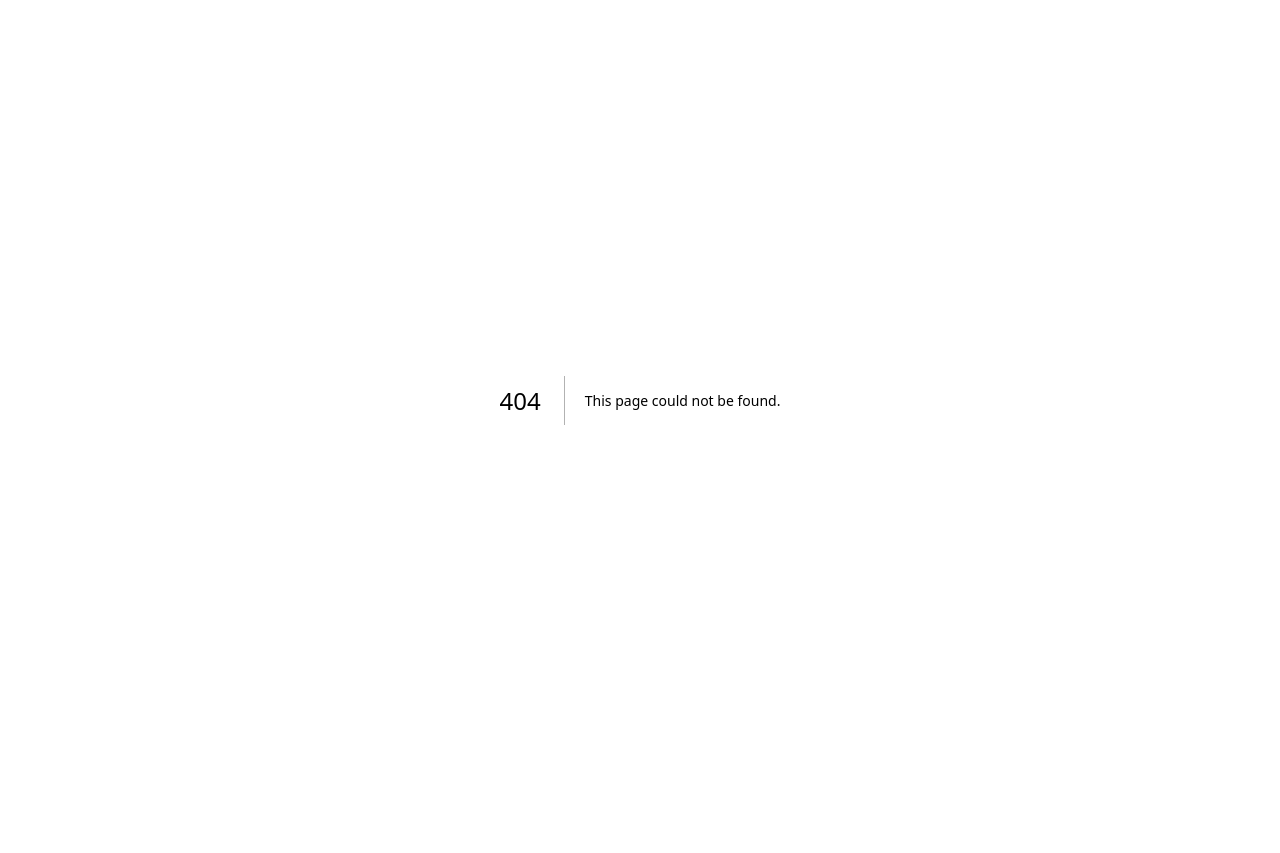
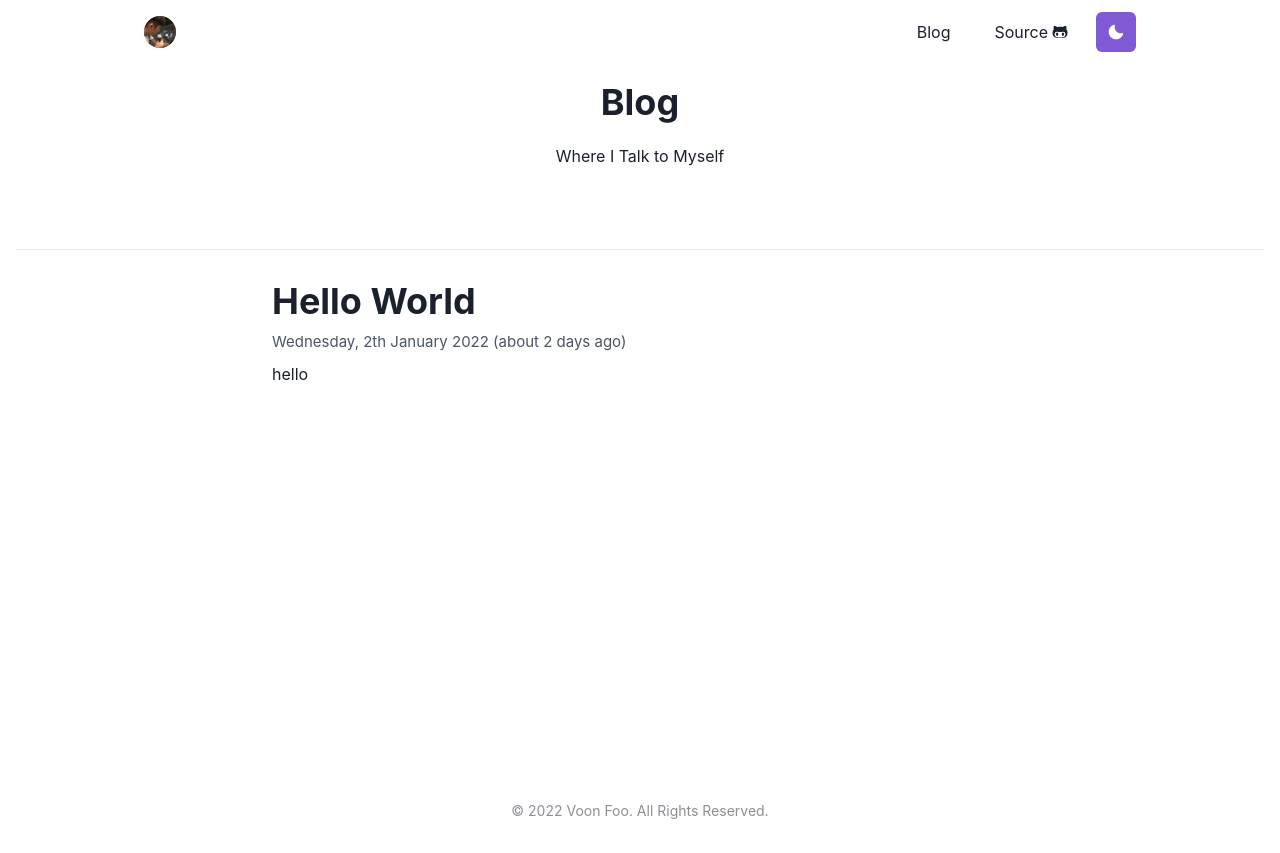
Before and after one commit to voonfoo/voonfoo.github.io, a Next.js app: page /blog in a window 1280 px wide. Before the commit this address had no page. Before the commit the page ends 800 px from the top, so only its background shows below. Built offline with nearby package versions, Linux system fonts and the light colour scheme.

Commit message:
added blog page

```diff
--- a/components/DarkModeSwitch.js
+++ b/components/DarkModeSwitch.js
@@ -1,16 +1,18 @@
-import { useColorMode, Switch } from '@chakra-ui/react'
+import { SunIcon, MoonIcon } from '@chakra-ui/icons';
+import {
+	IconButton,
+	useColorMode,
+	useColorModeValue
+} from '@chakra-ui/react'
 
 export const DarkModeSwitch = () => {
-  const { colorMode, toggleColorMode } = useColorMode()
-  const isDark = colorMode === 'dark'
-  return (
-    <Switch
-      position="fixed"
-      top="1rem"
-      right="1rem"
-      color="green"
-      isChecked={isDark}
-      onChange={toggleColorMode}
-    />
-  )
+	const { toggleColorMode } = useColorMode();
+	return (
+		<IconButton
+			aria-label='Toggle Dark Mode'
+			colorScheme={useColorModeValue('purple', 'orange')}
+			icon={useColorModeValue(<MoonIcon/>, <SunIcon/>)}
+			onClick={toggleColorMode}>
+		</IconButton>
+	)
 }
--- /dev/null
+++ b/components/Footer.js
@@ -0,0 +1,11 @@
+import { Box } from "@chakra-ui/react";
+
+const Footer = () => {
+    return (
+        <Box align="center" opacity={0.5} fontSize={'sm'}>
+            &copy; {new Date().getFullYear()} Voon Foo. All Rights Reserved.
+        </Box>
+    )
+}
+
+export default Footer
--- a/components/NavBar.js
+++ b/components/NavBar.js
@@ -1,18 +1,21 @@
 import {
     Box,
     Flex,
-    Button,
-    Text,
     Icon,
+    IconButton,
+    Menu,
+    MenuButton,
+    MenuItem,
+    Container,
     HStack,
     Link,
-    Container,
     Avatar,
     useColorModeValue,
-    useColorMode
+    MenuList
 } from "@chakra-ui/react"
-import { MoonIcon, SunIcon } from "@chakra-ui/icons"
+import { HamburgerIcon } from "@chakra-ui/icons"
 import { FaGithubAlt } from "react-icons/fa";
+import { DarkModeSwitch } from "./DarkModeSwitch";
 
 const LinkItem = ({ href, children, ...props }) => {
     return (
@@ -23,24 +26,39 @@ const LinkItem = ({ href, children, ...props }) => {
 }
 
 const NavBar = () => {
-    const { colorMode, toggleColorMode } = useColorMode();
     return (
-        <Box bg={useColorModeValue('#ffffff40', '#20202380')} px={4}>
+        <Box
+            bg={useColorModeValue('#ffffff40', '#20202380')}
+            px={4}
+            position={'fixed'}
+            w='100%'
+            css={{ backdropFilter: 'blur(10px)' }}>
             <Container maxW='container.lg'>
                 <Flex h={16} alignItems={'center'} justifyContent={'space-between'}>
-                    <Avatar size="sm" name="Voon Foo" />
+                    <Avatar size="sm" name="Voon Foo" src="profile.jpg" />
                     <Flex alignItems={'center'}>
-                        <HStack spacing={7} alignItems={'center'}>
+                        <HStack mr={5} spacing={7} alignItems={'center'} display={{ base: 'none', md: 'flex' }}>
                             <LinkItem>
                                 Blog
                             </LinkItem>
                             <LinkItem href="https://github.com/voonfoo/voonfoo.github.io" display="inline-flex" alignItems="center" style={{ gap: 4 }}>
                                 Source <Icon as={FaGithubAlt} />
                             </LinkItem>
-                            <Button onClick={toggleColorMode}>
-                                {colorMode === 'light' ? <MoonIcon /> : <SunIcon />}
-                            </Button>
                         </HStack>
+                        <Box flex={1} spacing={7}>
+                            <DarkModeSwitch />
+                            <Box ml={2} display={{ base: 'inline-block', md: "none" }}>
+                                <Menu isLazy id="navbar-menu">
+                                    <MenuButton
+                                        as={IconButton}
+                                        icon={<HamburgerIcon />}
+                                        aria-label="Options" />
+                                    <MenuList>
+                                        <MenuItem as={Link}>Blog</MenuItem>
+                                    </MenuList>
+                                </Menu>
+                            </Box>
+                        </Box>
                     </Flex>
                 </Flex>
             </Container>
--- /dev/null
+++ b/components/layouts/main.js
@@ -0,0 +1,15 @@
+import { Box } from "@chakra-ui/react"
+import Footer from "../Footer"
+import NavBar from "../NavBar"
+
+const Main = ({ children, router }) => {
+    return (
+        <Box as="main" pb={8}>
+            <NavBar />
+            {children}
+            <Footer/>
+        </Box>
+    )
+}
+
+export default Main
--- a/lib/theme.js
+++ b/lib/theme.js
@@ -4,7 +4,7 @@ import { mode } from "@chakra-ui/theme-tools"
 const styles = {
     global: props => ({
         body: {
-            bg: mode('#f0e7db', '#202023')(props)
+            bg: mode('#FFFFFF', '#202023')(props)
         }
     })
 }
--- a/pages/_app.js
+++ b/pages/_app.js
@@ -1,12 +1,15 @@
 import { ChakraProvider } from '@chakra-ui/react'
 import theme from '../lib/theme'
+import Layout from '../components/layouts/main'
 
-function MyApp({ Component, pageProps }) {
-  return (
-    <ChakraProvider theme={theme}>
-      <Component {...pageProps} />
-    </ChakraProvider>
-  )
+function MyApp({ Component, pageProps, router }) {
+	return (
+		<ChakraProvider theme={theme}>
+			<Layout router={router}>
+				<Component {...pageProps} />
+			</Layout>
+		</ChakraProvider>
+	)
 }
 
 export default MyApp
--- /dev/null
+++ b/pages/blog.js
@@ -0,0 +1,59 @@
+import {
+    Container,
+    Heading,
+    Text,
+    VStack,
+    StackDivider,
+    Flex,
+    useColorModeValue
+} from "@chakra-ui/react"
+
+const BlogItem = ({ headerText, date, summary }) => {
+    return (
+        <Container maxW='container.md'>
+            <VStack spacing={2} alignItems={'start'}>
+                <Heading as='h2'>{headerText}</Heading>
+                <Text
+                    fontSize={15}
+                    textColor={'gray.600'}>
+                    {date}
+                </Text>
+                <Text>
+                    {summary}
+                </Text>
+            </VStack>
+        </Container>
+    )
+}
+
+const Blog = () => {
+    const color = useColorModeValue('#eaeaea', 'gray.700')
+    return (
+        <Container maxW='full' minH='100vh'>
+            <Flex h={250}
+                alignItems={'center'}
+                borderBottom={'1px'}
+                borderColor={color}
+                justifyContent={'center'}>
+                <VStack spacing={5}>
+                    <Heading as='h1'>Blog</Heading>
+                    <Text>Where I Talk to Myself</Text>
+                </VStack>
+            </Flex>
+            <VStack
+                pt='30px'
+                pb='50px'
+                divider={<StackDivider borderColor={color} />}
+                spacing={10}
+            >
+                <BlogItem
+                    headerText='Hello World'
+                    date="Wednesday, 2th January 2022 (about 2 days ago)"
+                    summary='hello' />
+
+            </VStack>
+        </Container>
+    )
+}
+
+export default Blog
```
Also changed, not shown: pages/index.js (+3 -6 lines), public/profile.jpg (added).
